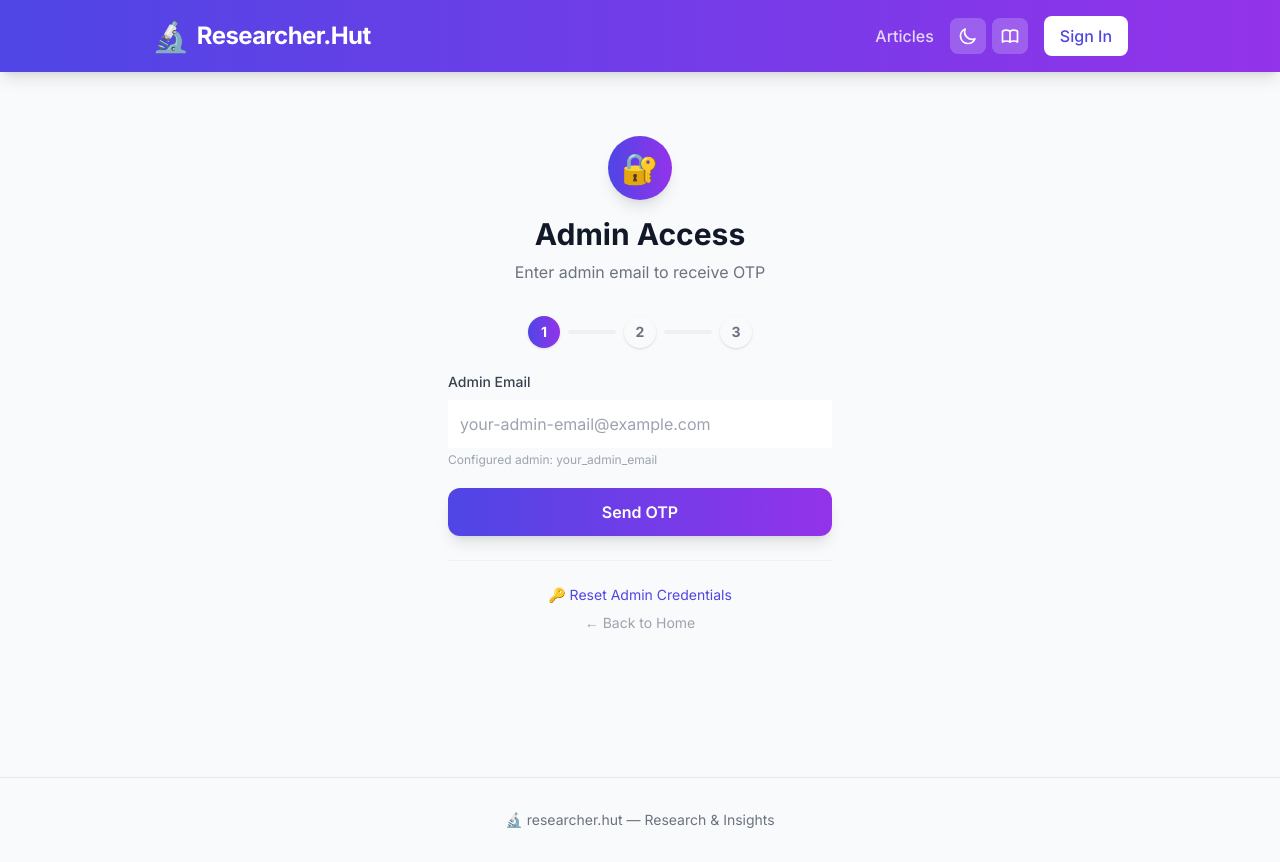
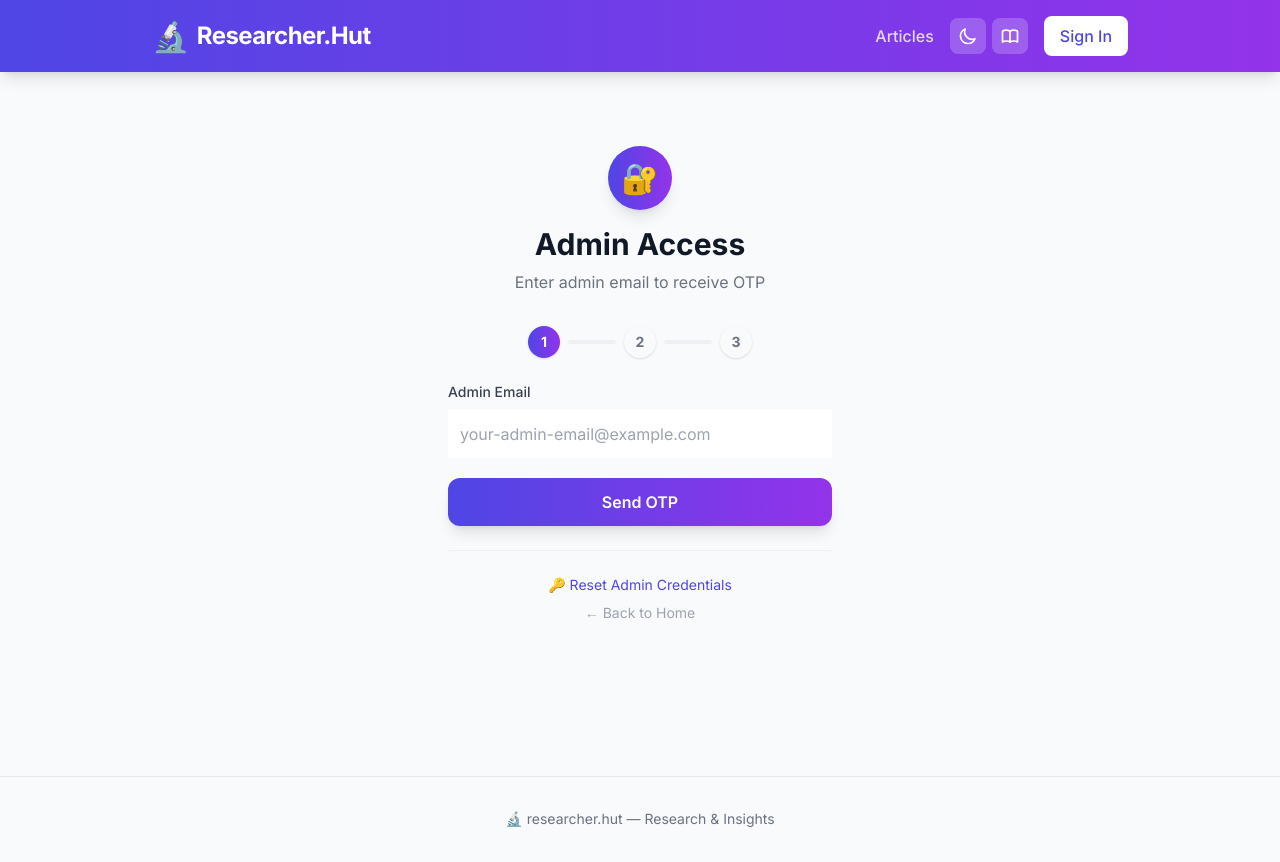
Before and after one commit to distortion-12/researcher-hut, a Next.js app in the folder client/: page /admin/login in a window 1280 px wide. Built offline with nearby package versions, Linux system fonts and the light colour scheme; no server answers.

Commit message:
Remove admin email hint from login page

```diff
--- a/client/src/app/admin/login/page.tsx
+++ b/client/src/app/admin/login/page.tsx
@@ -135,7 +135,6 @@
                 value={formData.email}
                 onChange={(e) => setFormData({ ...formData, email: e.target.value })}
               />
-              {adminEmail && <p className="text-xs text-gray-400 dark:text-gray-500 mt-1">Configured admin: {adminEmail}</p>}
             </div>
 
             <button
```
